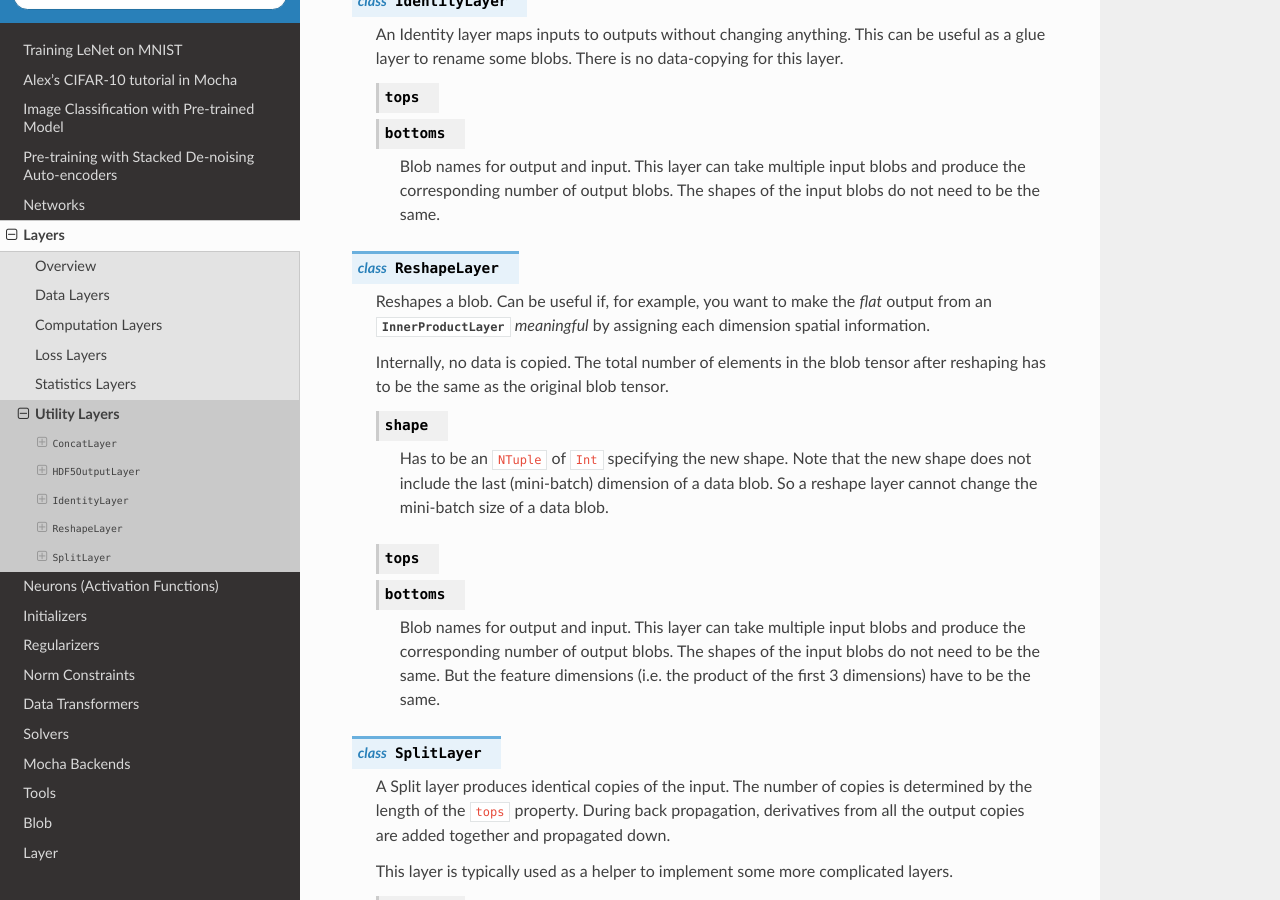
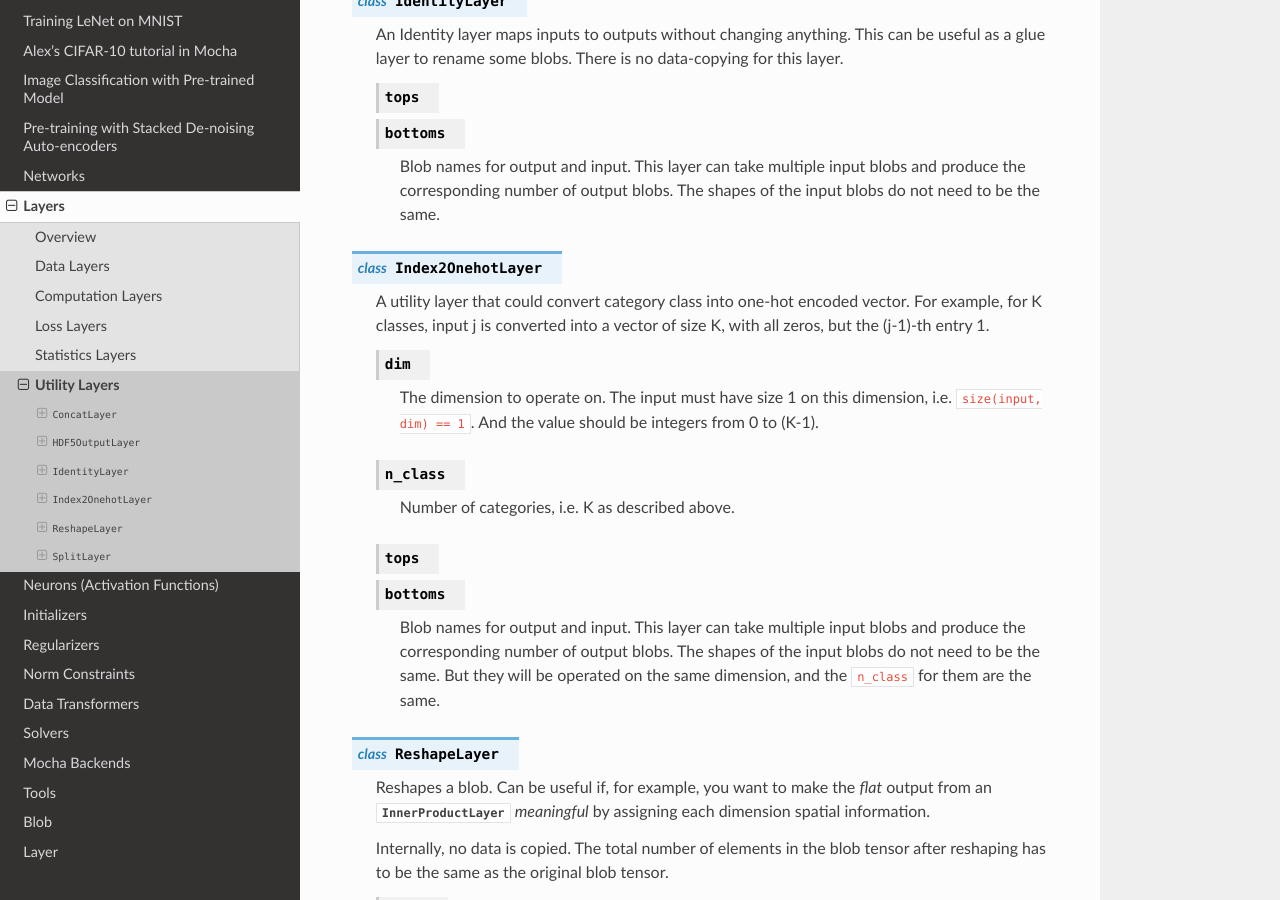
Before and after one commit to pluskid/Mocha.jl, a Sphinx documentation site: the page built from docs/user-guide/layers/util-layer.rst, in a window 1280 px wide and 900 px high, scrolled down 1132 px. Built offline with Sphinx 7.4.7 and the Read the Docs theme 2.0.0, drawn with Linux system fonts in a browser that asks for light colours.

Commit message:
doc for index2onehot layer

```diff
--- a/docs/user-guide/layers/util-layer.rst
+++ b/docs/user-guide/layers/util-layer.rst
@@ -63,6 +63,31 @@ Utility Layers
       blobs and produce the corresponding number of output blobs. The shapes of
       the input blobs do not need to be the same.
 
+.. class:: Index2OnehotLayer
+
+   A utility layer that could convert category class into one-hot encoded
+   vector. For example, for K classes, input j is converted into a vector of
+   size K, with all zeros, but the (j-1)-th entry 1.
+
+   .. attribute:: dim
+
+      The dimension to operate on. The input must have size 1 on this dimension,
+      i.e. ``size(input, dim) == 1``. And the value should be integers from 0 to
+      (K-1).
+
+   .. attribute:: n_class
+
+      Number of categories, i.e. K as described above.
+
+   .. attribute::
+      tops
+      bottoms
+
+      Blob names for output and input. This layer can take multiple input
+      blobs and produce the corresponding number of output blobs. The shapes of
+      the input blobs do not need to be the same. But they will be operated on
+      the same dimension, and the ``n_class`` for them are the same.
+
 .. class:: ReshapeLayer
 
    Reshapes a blob. Can be useful if, for example, you want to make the *flat*
```
